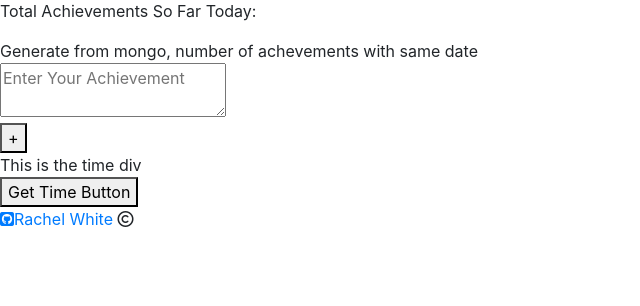
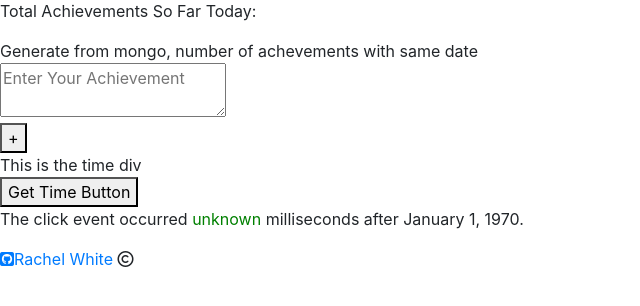
Before and after one commit to rachel-white/what-ive-done, a Flask app: template templates/today.html in a window 1280 px wide. Shown: the part 257-563 px from the top of the page, without its empty margins (0-640 px from the left). Run offline with Flask 2, Linux system fonts and the light colour scheme; the template is opened without the code that fills it, so the values that code supplies are empty; some libraries are stand-ins or nearby versions.

Commit message:
corrected div class names

```diff
--- a/templates/today.html
+++ b/templates/today.html
@@ -28,7 +28,7 @@
     <div class="list-achieved">
         <div class="achievement">
             <!--Generate from Mongo, each document is a new row -->
-            <div class="time"></div>
+            <div class="time-from-db"></div>
             <div class="achievement-text"></div>
             <div class="total">
                 <p class="total-achievements">Total Achievements So Far Today:</p>
@@ -45,8 +45,14 @@
     <button onclick="getTime()" class="submit-button">+</button>
 </form>
 
-<div class="time" name="time">This is the time div</div>
-    <button onclick="getTime()">Get Time Button</button>
-<script type="text/javascript" src="{{
-  url_for('static', filename='js/today.js') }}"></script>
+<div class="time-add-to-db" name="time">This is the time div</div>
+    <button class="click-for-time">Get Time Button</button>
+
+<div>
+    <!-- click on this paragraph -->
+    <p>The click event occurred <span style="color:green">unknown</span>
+            milliseconds after January 1, 1970.</p>
+</div>
+
+<script type="text/javascript" src="{{ url_for('static', filename='js/today.js') }}"></script>
 {% endblock %}
```
